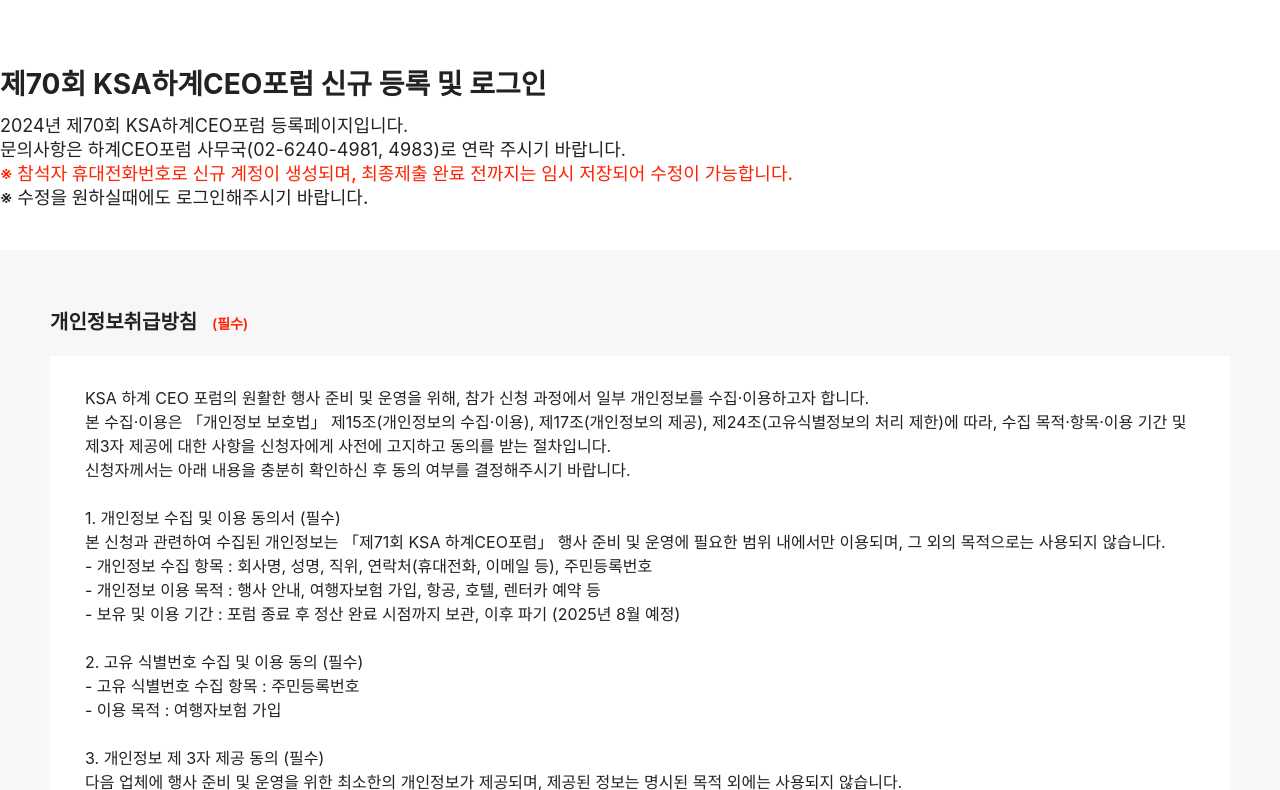
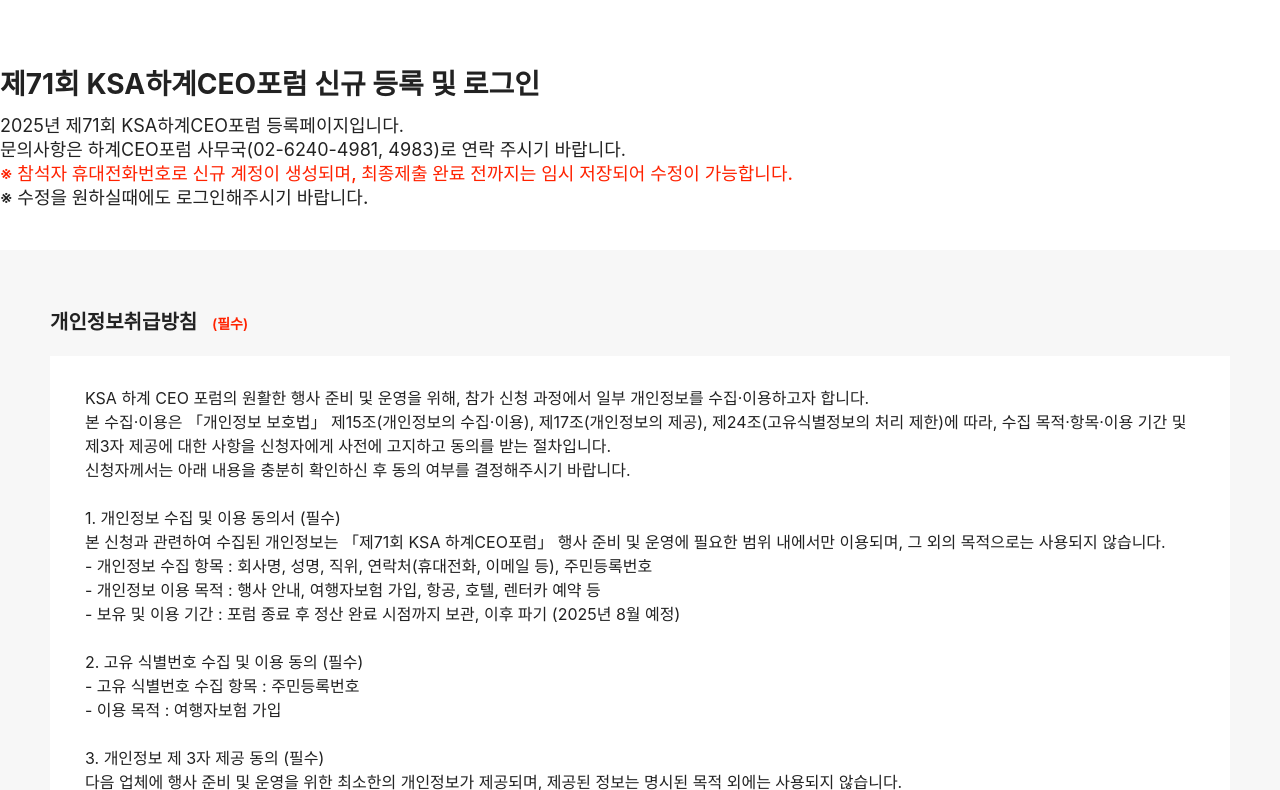
Before and after one commit to styleworks-luna/ksa-frontend, a website: page Application.html in a window 1280 px wide. Shown: the part 310-1100 px from the top of the page. Drawn offline with nearby package versions, Linux system fonts and the light colour scheme; a web font is replaced by a local one.

Commit message:
안내문구변경경

```diff
--- a/Application.html
+++ b/Application.html
@@ -68,9 +68,9 @@
             <div data-header_box></div>
             <div data-content_box>
                 <div data-padding_box>
-                    <h1>제70회 KSA하계CEO포럼 신규 등록 및 로그인</h1>
+                    <h1>제71회 KSA하계CEO포럼 신규 등록 및 로그인</h1>
                     <p>
-                        2024년 제70회 KSA하계CEO포럼 등록페이지입니다.<br />
+                        2025년 제71회 KSA하계CEO포럼 등록페이지입니다.<br />
                         문의사항은 하계CEO포럼 사무국(02-6240-4981, 4983)로 연락 주시기 바랍니다.<br />
                         <span style="color: #ff2200">※ 참석자 휴대전화번호로 신규 계정이 생성되며, 최종제출 완료 전까지는 임시 저장되어 수정이 가능합니다.</span><br />
                         <span>※ 수정을 원하실때에도 로그인해주시기 바랍니다.</span>
```
